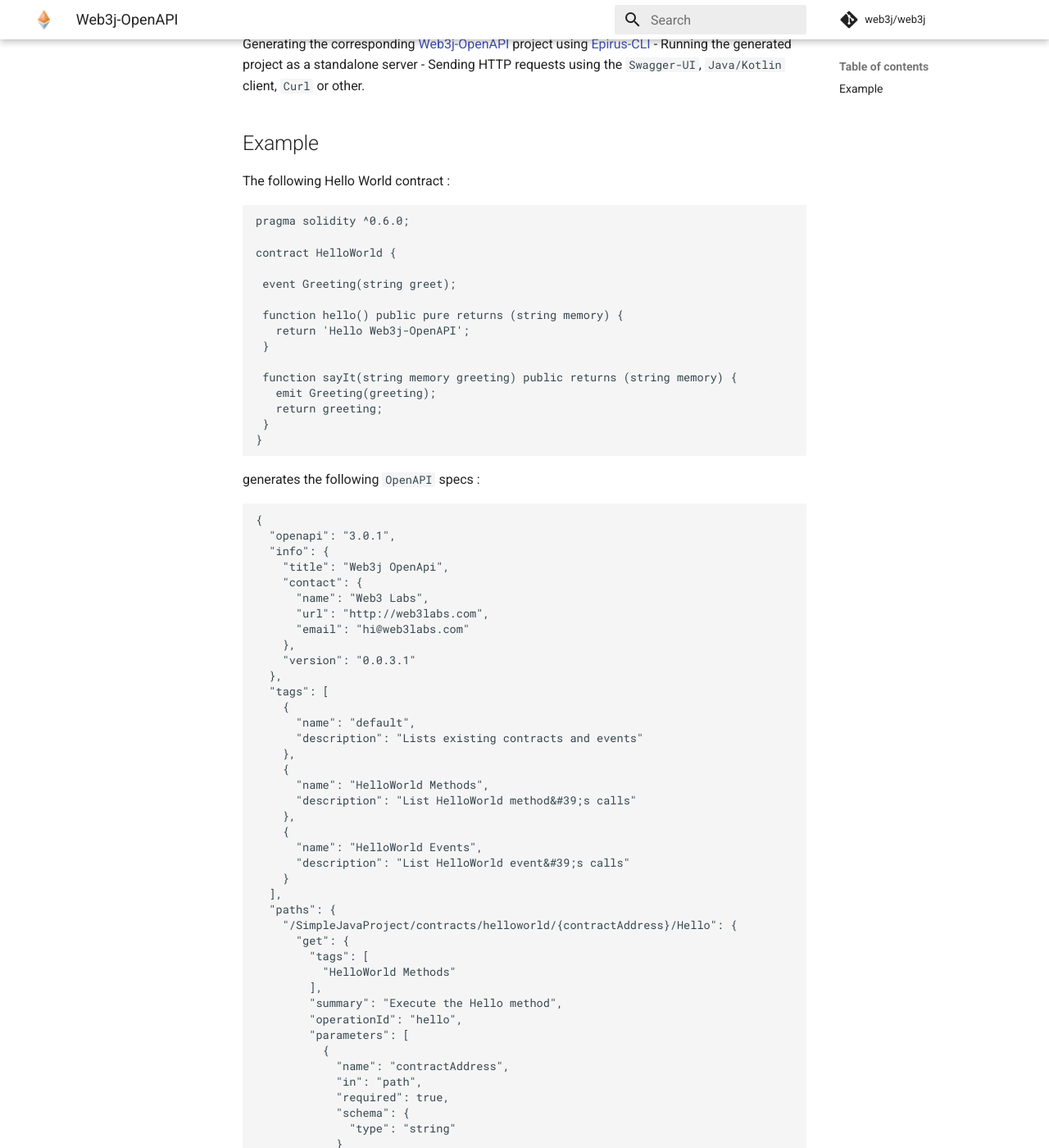
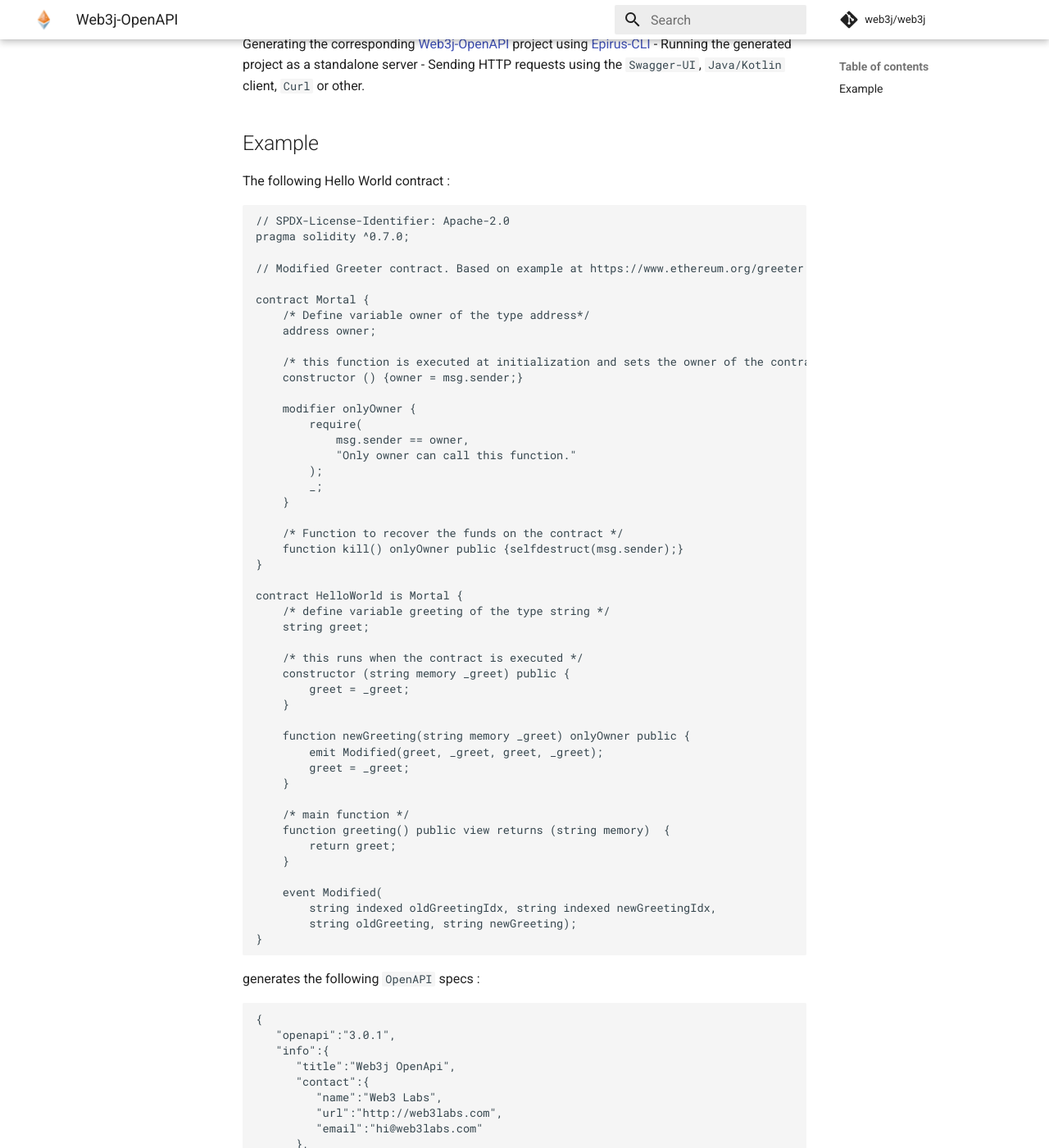
Before and after one commit to hyperledger/web3j-docs, an MkDocs documentation site: the page built from docs/web3j_openapi.md, in a window 1280 px wide and 1400 px high, scrolled down 332 px. Shown: the whole window at 82% size. Built offline with MkDocs 1.6.1 and Material for MkDocs 9.7.7, drawn with Linux system fonts in a browser that asks for light colours; comment, search, counter and statistics services are not loaded; some of the changed text lies outside the part shown.

Commit message:
uses epirus hello world for example

````diff
--- a/docs/web3j_openapi.md
+++ b/docs/web3j_openapi.md
@@ -17,20 +17,52 @@ This workflow can be summed in the following steps:
 The following Hello World contract :
 
 ```
-pragma solidity ^0.6.0;
+// SPDX-License-Identifier: Apache-2.0
+pragma solidity ^0.7.0;
 
-contract HelloWorld {
+// Modified Greeter contract. Based on example at https://www.ethereum.org/greeter.
 
- event Greeting(string greet);
+contract Mortal {
+    /* Define variable owner of the type address*/
+    address owner;
 
- function hello() public pure returns (string memory) {
-   return 'Hello Web3j-OpenAPI';
- }
+    /* this function is executed at initialization and sets the owner of the contract */
+    constructor () {owner = msg.sender;}
 
- function sayIt(string memory greeting) public returns (string memory) {
-   emit Greeting(greeting);
-   return greeting;
- }
+    modifier onlyOwner {
+        require(
+            msg.sender == owner,
+            "Only owner can call this function."
+        );
+        _;
+    }
+
+    /* Function to recover the funds on the contract */
+    function kill() onlyOwner public {selfdestruct(msg.sender);}
+}
+
+contract HelloWorld is Mortal {
+    /* define variable greeting of the type string */
+    string greet;
+
+    /* this runs when the contract is executed */
+    constructor (string memory _greet) public {
+        greet = _greet;
+    }
+
+    function newGreeting(string memory _greet) onlyOwner public {
+        emit Modified(greet, _greet, greet, _greet);
+        greet = _greet;
+    }
+
+    /* main function */
+    function greeting() public view returns (string memory)  {
+        return greet;
+    }
+
+    event Modified(
+        string indexed oldGreetingIdx, string indexed newGreetingIdx,
+        string oldGreeting, string newGreeting);
 }
 ```
 
@@ -38,62 +70,62 @@ generates the following `OpenAPI` specs :
 
 ```
 {
-  "openapi": "3.0.1",
-  "info": {
-    "title": "Web3j OpenApi",
-    "contact": {
-      "name": "Web3 Labs",
-      "url": "http://web3labs.com",
-      "email": "hi@web3labs.com"
-    },
-    "version": "0.0.3.1"
-  },
-  "tags": [
-    {
-      "name": "default",
-      "description": "Lists existing contracts and events"
-    },
-    {
-      "name": "HelloWorld Methods",
-      "description": "List HelloWorld method&#39;s calls"
-    },
-    {
-      "name": "HelloWorld Events",
-      "description": "List HelloWorld event&#39;s calls"
-    }
-  ],
-  "paths": {
-    "/SimpleJavaProject/contracts/helloworld/{contractAddress}/Hello": {
-      "get": {
-        "tags": [
-          "HelloWorld Methods"
-        ],
-        "summary": "Execute the Hello method",
-        "operationId": "hello",
-        "parameters": [
-          {
-            "name": "contractAddress",
-            "in": "path",
-            "required": true,
-            "schema": {
-              "type": "string"
+   "openapi":"3.0.1",
+   "info":{
+      "title":"Web3j OpenApi",
+      "contact":{
+         "name":"Web3 Labs",
+         "url":"http://web3labs.com",
+         "email":"hi@web3labs.com"
+      },
+      "version":"4.6.5"
+   },
+   "tags":[
+      {
+         "name":"default",
+         "description":"Lists existing contracts and events"
+      },
+      {
+         "name":"HelloWorld Methods",
+         "description":"List HelloWorld method&#39;s calls"
+      },
+      {
+         "name":"HelloWorld Events",
+         "description":"List HelloWorld event&#39;s calls"
+      }
+   ],
+   "paths":{
+      "/Web3App/contracts/helloworld/{contractAddress}/Kill":{
+         "get":{
+            "tags":[
+               "HelloWorld Methods"
+            ],
+            "summary":"Execute the Kill method",
+            "operationId":"kill",
+            "parameters":[
+               {
+                  "name":"contractAddress",
+                  "in":"path",
+                  "required":true,
+                  "schema":{
+                     "type":"string"
+                  }
+               }
+            ],
+            "responses":{
+               "default":{
+                  "description":"default response",
+                  "content":{
+                     "application/json":{
+                        "schema":{
+                           "$ref":"#/components/schemas/TransactionReceiptModel"
+                        }
+                     }
+                  }
+               }
             }
-          }
-        ],
-        "responses": {
-          "default": {
-            "description": "default response",
-            "content": {
-              "application/json": {
-                "schema": {
-                  "$ref": "#/components/schemas/ResultModelString"
-                }
-              }
-            }
-          }
-        }
-      }
-    },
+         }
+      },
 ...
 ```
 
@@ -133,10 +165,10 @@ Put that contract in a file named `HelloWorld.sol` for starters.
 Then, execute the following command:
 ```
 $ epirus openapi import  \
-    -s HelloWorld.sol \
-    --package-name com.tutorial \
-    --name HelloWorldProject \
-    --output .
+    -s=HelloWorld.sol \
+    --package=com.tutorial \
+    --project-name=HelloWorldProject \
+    --output-dir=.
 ```
 You should be seeing logs similar to the following:
 ![image](img/Web3j-OpenAPI/Generator_logs.png)
@@ -176,7 +208,7 @@ You should be able to run the server and see the following:
 ## Interact with the generated project:
 Interactions can be done using HTTP requests either through `Curl`:
 ```ssh
-$ curl -X POST "http://{host}:{port}/{application name}/contracts/helloworld/{contractAddress}/SayIt" -H  "accept: application/json" -H  "Content-Type: application/json" -d "{\"greeting\":\"Hello OpenAPI\"}"
+$ curl -X POST "http://{host}:{port}/HelloWorldProject/contracts/helloworld/{contract address}/NewGreeting" -H "accept: application/json" -H "Content-Type: application/json" -d "{\"_greet\":\"Hello Web3j-OpenAPI\"}"
 ```
 Or, the `SwaggerUI`, on the link `{host}:{port}/swagger-ui`:
 
@@ -186,7 +218,7 @@ To interact via Java/Kotlin:
 
 ```groovy
 dependencies {
-    implementation "web3j-openapi:web3j-openapi-client:4.6.4"
+    implementation "org.web3j.openapi:web3j-openapi-client:4.6.5"
 }
 ```
 
@@ -250,7 +282,7 @@ To generate a project using your desired smart contracts, use the following comm
 $ epirus openapi import \
     --solidity-path <path_to_Solidity_contracts> \
     --project-name <project name> \
-    --package-name <package name>
+    --package <package name>
 ```
 
 ## Generate an executable JAR
@@ -281,7 +313,7 @@ $ epirus openapi generate \
     --abi <list to your abi files> \
     --bin <list to your binary files> \
     --project-name <project name> \
-    --package-name <package name>
+    --package <package name>
 ```
 
 This command will not generate the gradle build files. Thus, you will not have a
@@ -502,7 +534,7 @@ Start by adding dependency to the client:
 
 ```groovy
 dependencies {
-    implementation "web3j-openapi:web3j-openapi-client:4.6.4"
+    implementation "org.web3j.openapi:web3j-openapi-client:4.6.5"
 }
 ```
 
````
Also changed, not shown: other parts of docs/web3j_openapi.md (+2 -2 lines), docs/img/Web3j-OpenAPI/SwaggerUI_1.png, docs/img/Web3j-OpenAPI/SwaggerUI_2.png, docs/img/Web3j-OpenAPI/SwaggerUI_2_Events.png, docs/img/Web3j-OpenAPI/SwaggerUI_3.png.
